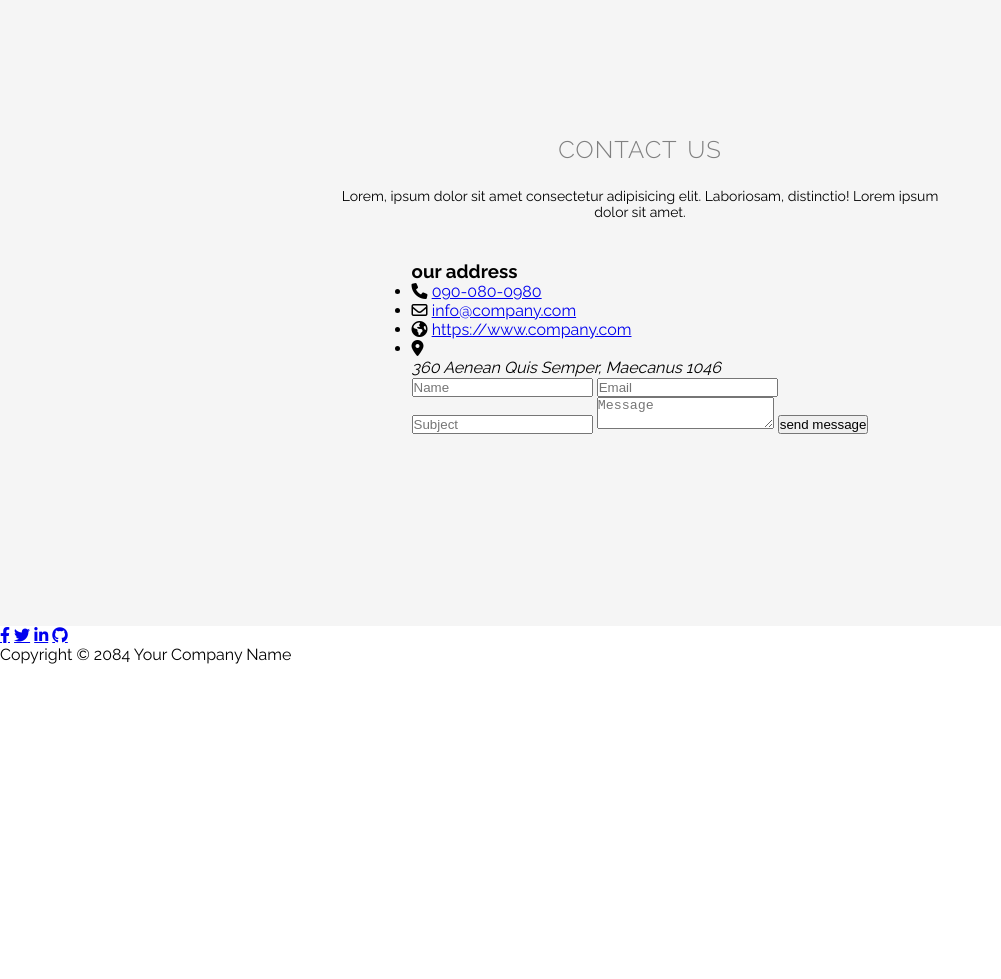
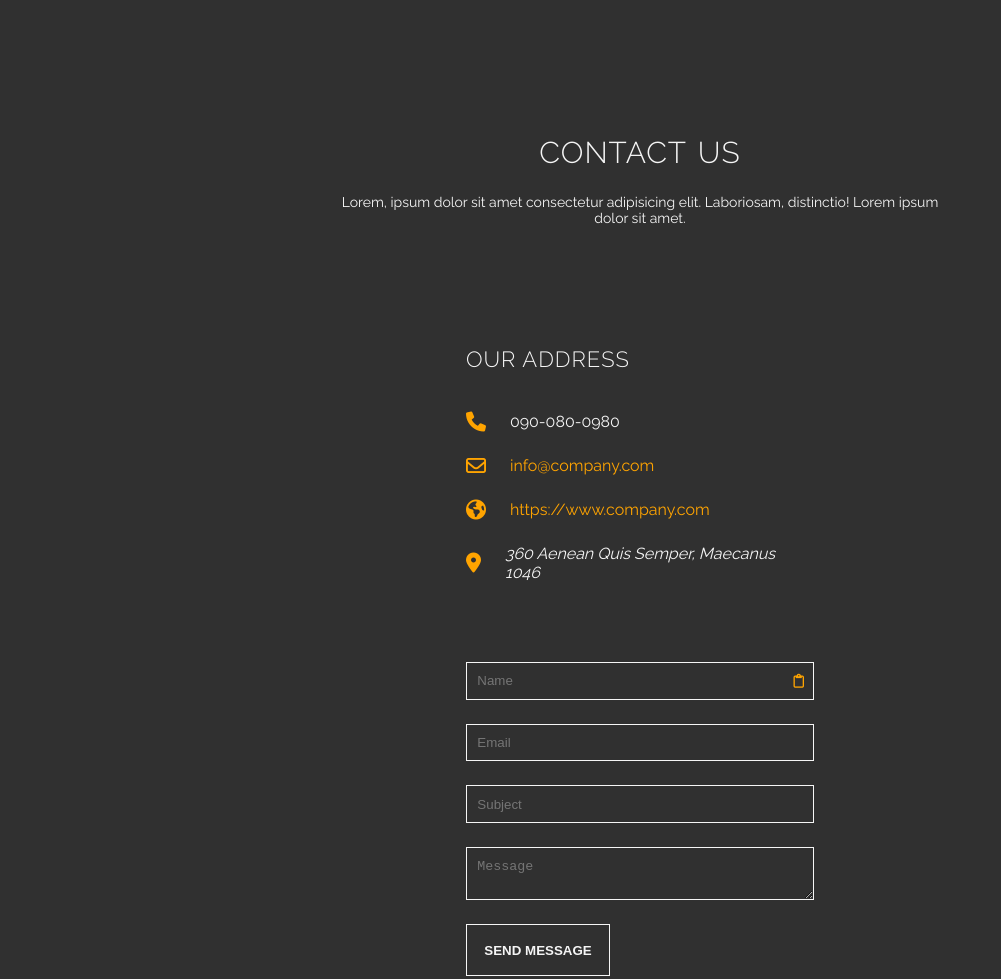
Before and after one commit to ka-cutler/composite-07, a plain HTML site: page index.html in a window 1280 px wide. Shown: the part 8800-9779 px from the top of the page, without its empty margins (0-1001 px from the left). Before the commit the page ends 9464 px from the top, so only its background shows below. Drawn offline with Linux system fonts and the light colour scheme.

Commit message:
Contact section is done

```diff
--- a/css/style.css
+++ b/css/style.css
@@ -289,4 +289,112 @@ body {
     .portfolio img {
         width: 100%;
     }
+
+    main > section:last-child {
+        background-color: #303030;
+        color: whitesmoke;
+    }
+
+    .contact {
+        row-gap: 15vh;
+    }
+
+    .contact > article:last-child {
+        row-gap: 10vh;
+    }
+
+    .contact > article:first-child > section:last-child {
+        padding-left: 5%;
+    }
+
+    .contact h2 {
+        color: whitesmoke;
+        font-size: 30px;
+    }
+
+    .contact h3 {
+        font-weight: 300;
+        text-transform: uppercase;
+        font-size: 22px;
+        letter-spacing: 1px;
+    }
+
+    .contact section {
+        display: flex;
+        flex-direction: column;
+        row-gap: 5vh;
+    }
+
+    .contact ul {
+        display: flex;
+        flex-direction: column;
+        row-gap: 3vh;
+        width: 90%;
+    }
+
+    .contact li {
+        display: flex;
+        column-gap: 3vh;
+        align-items: center;
+    }
+
+    .contact i,
+    .contact a {
+        text-decoration: none;
+        color: var(--defaultOrange);
+    }
+
+    .contact i {
+        font-size: 20px;
+    }
+
+    .icon-bg {
+        display: flex;
+        align-items: center;
+    }
+
+    .icon-bg i {
+        position: absolute;
+        padding-right: 10px;
+        font-size: 14px !important;
+        right: 0;
+    }
+
+    [href^="tel"] {
+        color: whitesmoke !important;
+    }
+
+    [name="name"] {
+        width: 100%;
+    }
+
+    [type="submit"] {
+        width: fit-content;
+        text-transform: uppercase;
+        padding: 5%;
+        font-weight: 600;
+        color: whitesmoke;
+    }
+
+    form {
+        display: flex;
+        flex-direction: column;
+        row-gap: 3vh;
+        position: relative;
+        overflow: hidden;
+    }
+
+    form > div {
+        display: flex;
+        flex-direction: column;
+        row-gap: 3vh;
+    }
+
+    input, textarea {
+        padding: 3%;
+        border: 1px solid whitesmoke;
+        background-color: #303030;
+    }
+
+
 }
--- a/index.html
+++ b/index.html
@@ -267,7 +267,10 @@
                 <section>
                     <form>
                         <div>
-                            <input type="text" name="name" placeholder="Name">
+                            <div class="icon-bg">
+                                <input type="text" name="name" placeholder="Name">
+                                <i class="fa-regular fa-clipboard"></i>
+                            </div>
                             <input type="email" name="email" placeholder="Email">
                         </div>
                         <input type="text" name="subject" placeholder="Subject">
```
